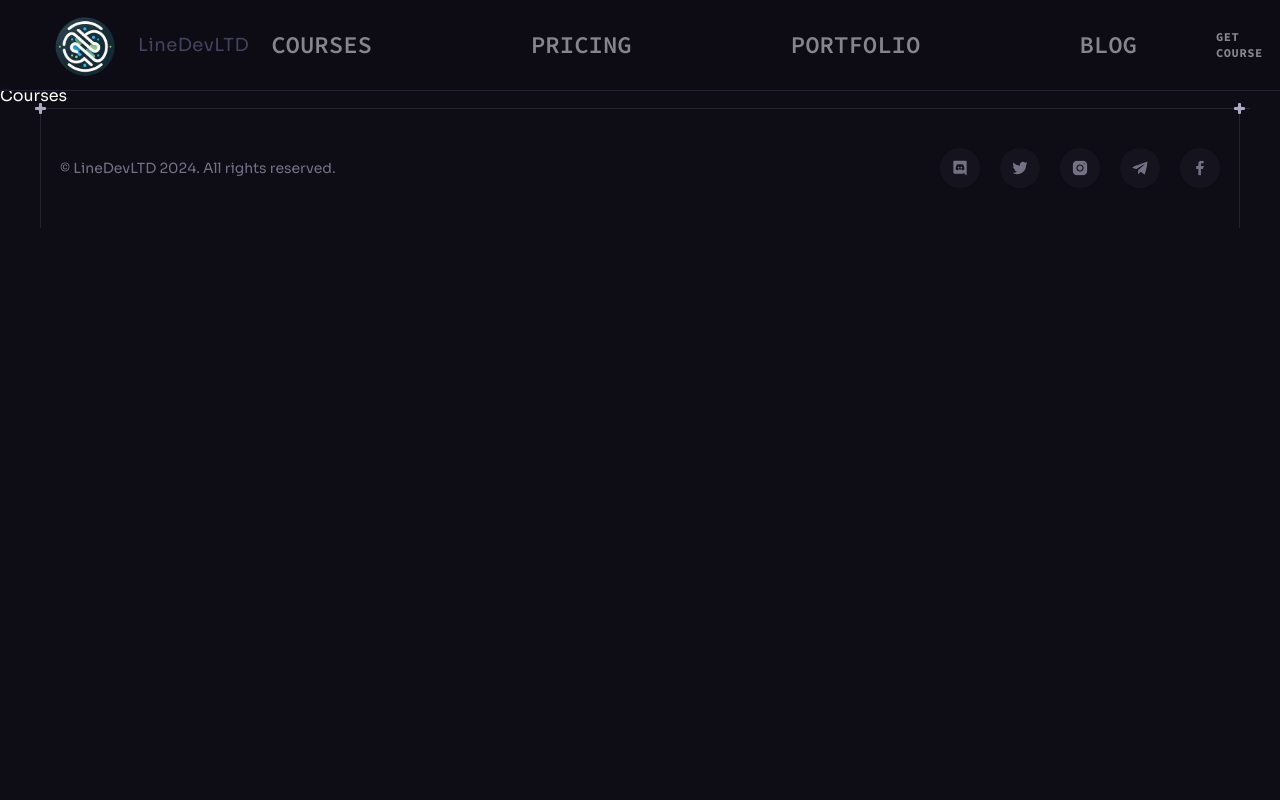
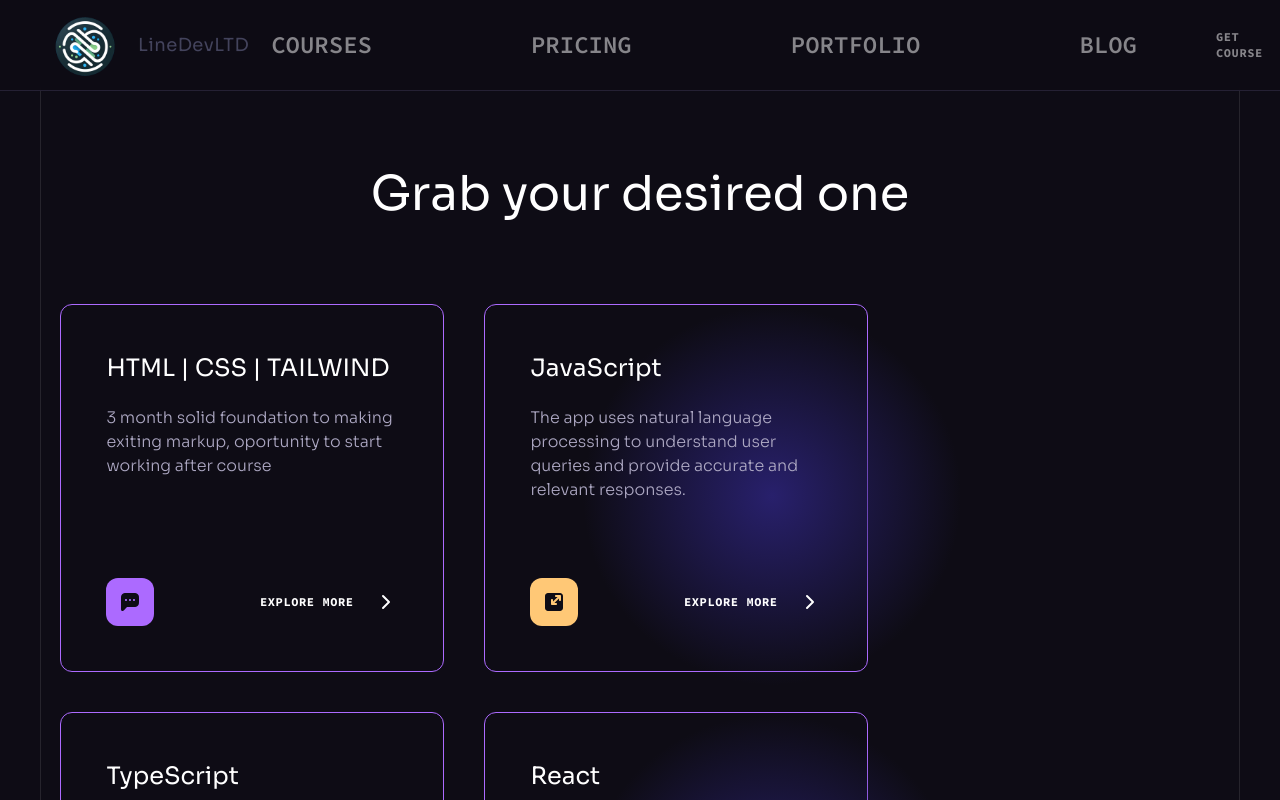
Before and after one commit to linesquad/linedevltd, a React (Vite) app: page /courses in a window 1280 px wide. Shown: the top 800 px of the page. Built offline with nearby package versions, Linux system fonts and the light colour scheme.

Commit message:
implement Course page

```diff
--- a/src/pages/Courses.jsx
+++ b/src/pages/Courses.jsx
@@ -1,5 +1,7 @@
+import Benefits from "../components/Benefits";
+
 const Courses = () => {
-  return <div>Courses</div>;
+  return <Benefits />;
 };
 
 export default Courses;
```
